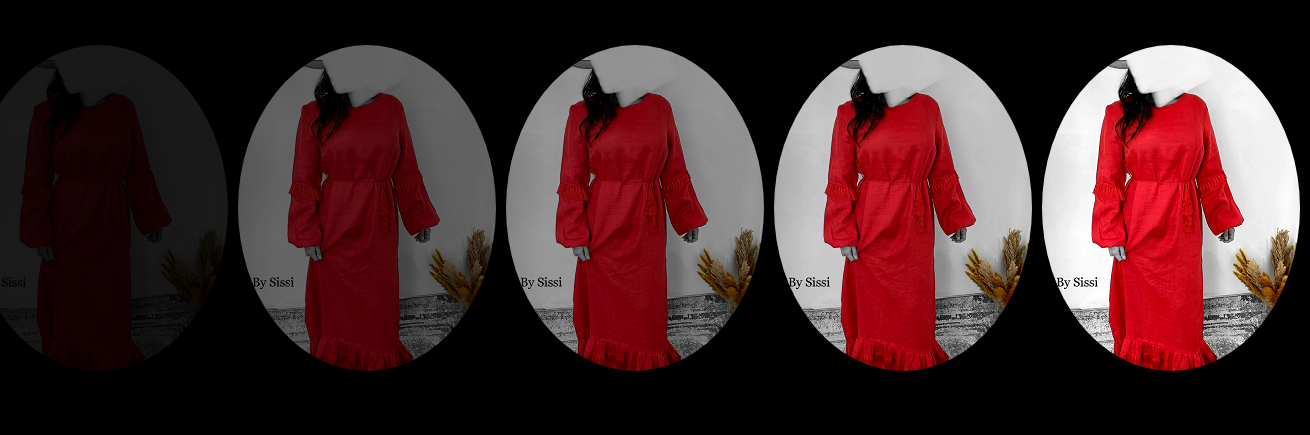
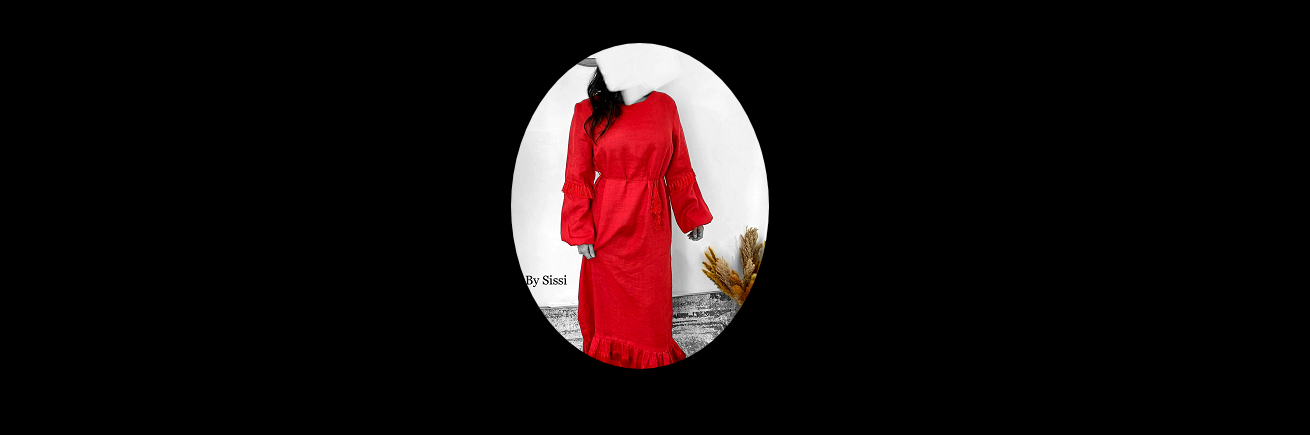
Before and after one commit to Amr69130/BySissi_Project, a plain HTML site: page index.html in a window 1280 px wide. Shown: the part 365-800 px from the top of the page, 1310 px wide, since content can reach past the window. Drawn offline with Linux system fonts and the light colour scheme; a web font is replaced by a local one.

Commit message:
Page d'accueil sans le dégradé d'opacité photoa répétition de la photo en dégradé d'opacité

```diff
--- a/index.css
+++ b/index.css
@@ -73,31 +73,7 @@ p {
 }
 
 
-.image-container {
-    display: flex;
-    align-items: center;
-    justify-content: start;
-}
-.image-container img {
-    margin-right: 10px; /* Espace entre les images */
-    opacity: 0.1; /* Opacité minimale initiale */
-    transition: opacity 0.3s ease-in-out; /* Pour un effet de transition plus fluide */
-}
-.image-container img:nth-child(1) {
-    opacity: 0.1; /* Opacité minimale pour la première image */
-}
-.image-container img:nth-child(2) {
-    opacity: 0.4; /* Opacité augmentée pour la deuxième image */
-}
-.image-container img:nth-child(3) {
-    opacity: 0.6; /* Opacité encore augmentée */
-}
-.image-container img:nth-child(4) {
-    opacity: 0.8;
-}
-.image-container img:nth-child(5) {
-    opacity: 1; /* Pleine opacité pour la dernière image */
-}
+
 
 legend {
     color: white;
--- a/index.html
+++ b/index.html
@@ -39,10 +39,7 @@
                  </div>
                 <div class="image-container">
                  <img src="images/red_BW.png" alt="photo de robe" class="arrondi">
-                 <img src="images/red_BW.png" alt="photo de robe" class="arrondi">
-                 <img src="images/red_BW.png" alt="photo de robe" class="arrondi">
-                 <img src="images/red_BW.png" alt="photo de robe" class="arrondi">
-                 <img src="images/red_BW.png" alt="photo de robe" class="arrondi">
+
                 </div>
 
                  <br>  <br> <br>
```
